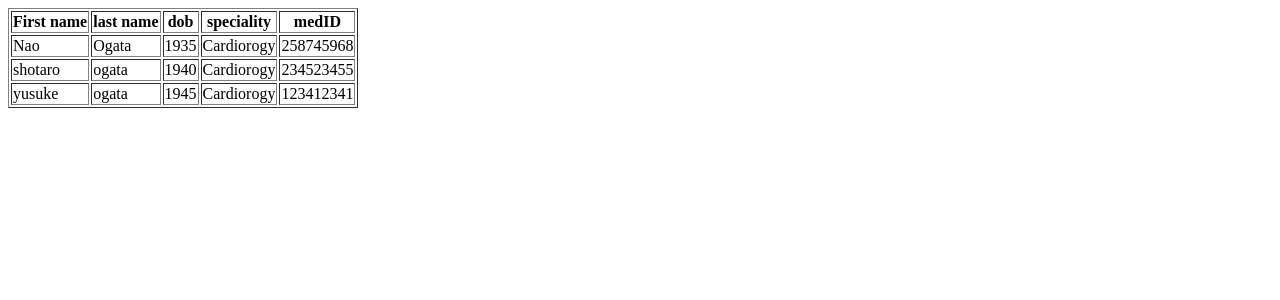
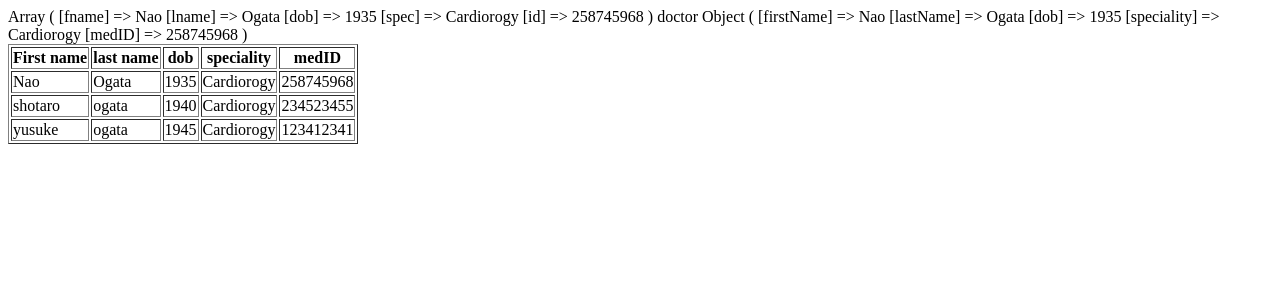
Before and after one commit to takumi-tsuka/php-1, a PHP site: page / in a window 1280 px wide. Shown: the top 300 px of the page. Run offline with PHP 8.4, Linux system fonts and the light colour scheme.

Commit message:
main:reviewed /medicalSystem/

```diff
--- a/medicalSystem/index.php
+++ b/medicalSystem/index.php
@@ -12,13 +12,17 @@
     $newArray = [];
     $newdoc = new doctor("Nao","Ogata","1935","Cardiorogy",258745968);
     // $newArray = array_push($newArray,$newdoc);
-    // print_r($newdoc->show_info());
+    print_r($newdoc->show_info());
+    print_r($newdoc);
     $newdoc1 = new doctor("shotaro","ogata","1940","Cardiorogy",234523455);
     // print_r($newdoc->show_info());
     $newdoc2 = new doctor("yusuke","ogata","1945","Cardiorogy",123412341);
+
+    // My Way!
     // array_push($newArray,$newdoc);
     // array_push($newArray,$newdoc1);
     // array_push($newArray,$newdoc2);
+
     $newArray = [$newdoc,$newdoc1,$newdoc2];
     // print_r($newArray);
 
--- a/medicalSystem/modules/docObj.php
+++ b/medicalSystem/modules/docObj.php
@@ -1,11 +1,11 @@
 <?php
     class doctor{
-        public $firstName;
+        public $firstName; //container
         public $lastName;
         public $dob;
         public $speciality;
         public $medID;
-        function __construct($firstName, $lastName, $dob, $speciality, $medID)
+        function __construct($firstName, $lastName, $dob, $speciality, $medID)  //construct
         {
             $this->firstName = $firstName;
             $this->lastName = $lastName;
```
